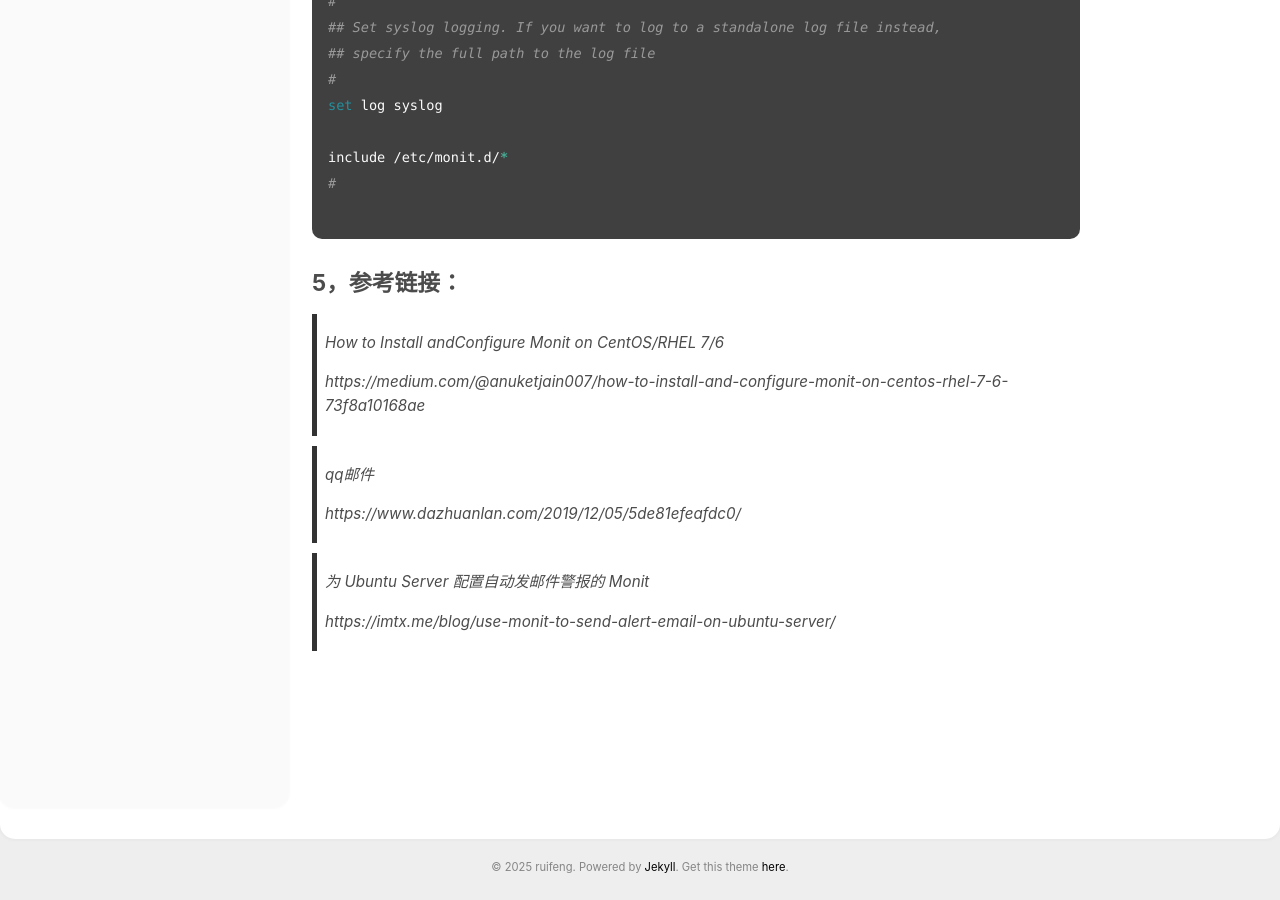
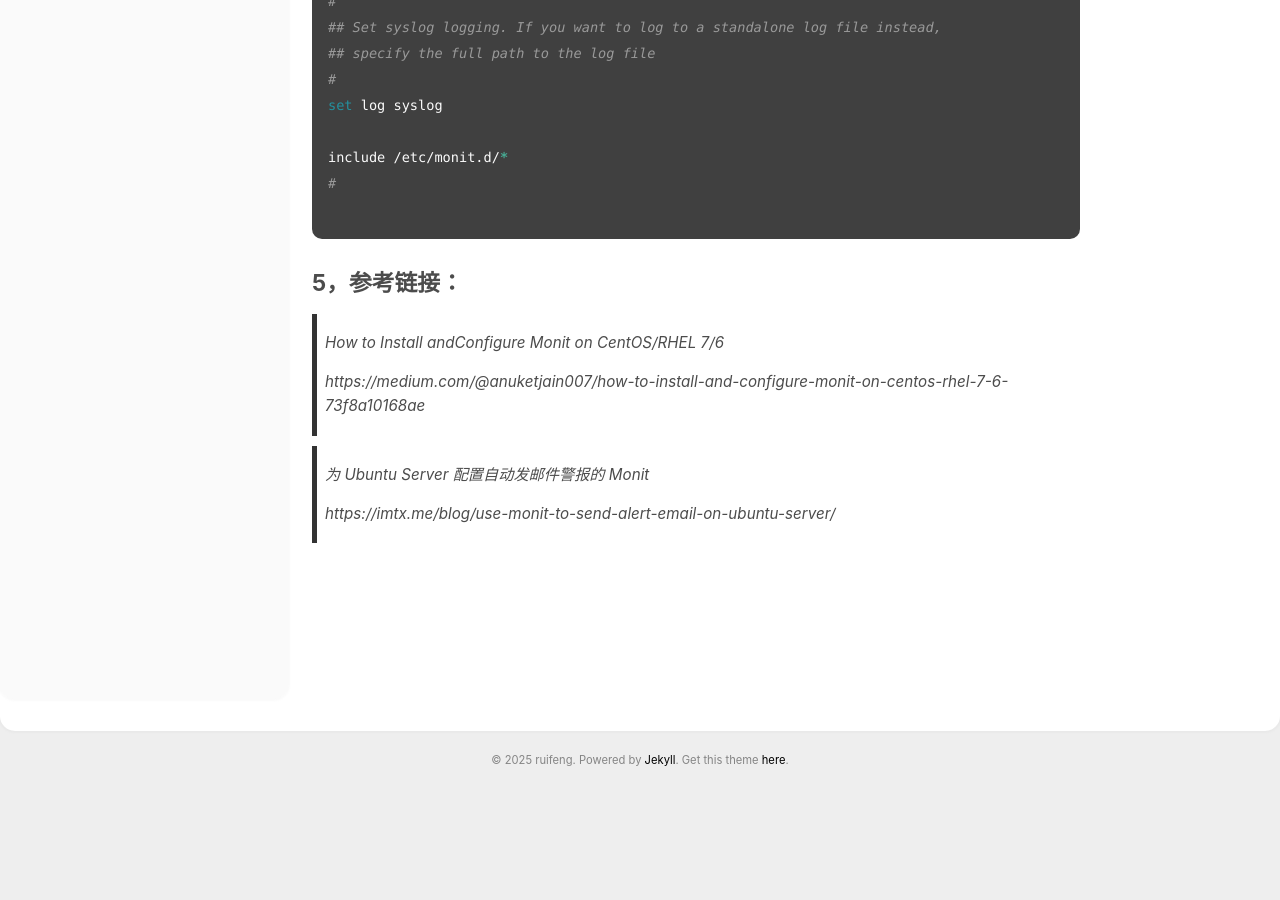
Before and after one commit to ruifengz90/ruifengz90.github.io, a Jekyll site: the page built from _posts/2020-01-01-monit-check-linux-status.md, in a window 1280 px wide and 900 px high, scrolled down 2863 px. Built offline with Jekyll 4.4.1, drawn with Linux system fonts in a browser that asks for light colours; after the commit the page ends 3655 px from its top, so only the background shows below that.

Commit message:
Update 2020-01-01-monit-check-linux-status.md

```diff
--- a/_posts/2020-01-01-monit-check-linux-status.md
+++ b/_posts/2020-01-01-monit-check-linux-status.md
@@ -124,10 +124,6 @@ include /etc/monit.d/*
 >
 > https://medium.com/@anuketjain007/how-to-install-and-configure-monit-on-centos-rhel-7-6-73f8a10168ae
 
-> qq邮件
->
-> https://www.dazhuanlan.com/2019/12/05/5de81efeafdc0/
-
 > 为 Ubuntu Server 配置自动发邮件警报的 Monit
 >
 > https://imtx.me/blog/use-monit-to-send-alert-email-on-ubuntu-server/
```
